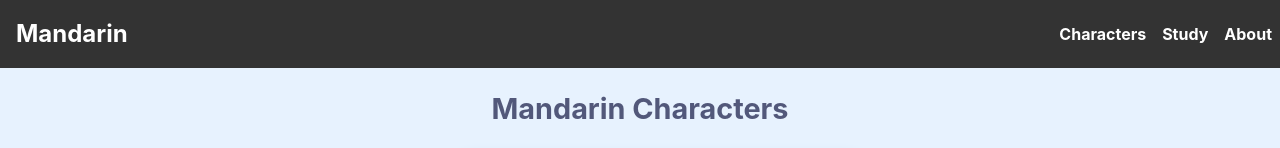
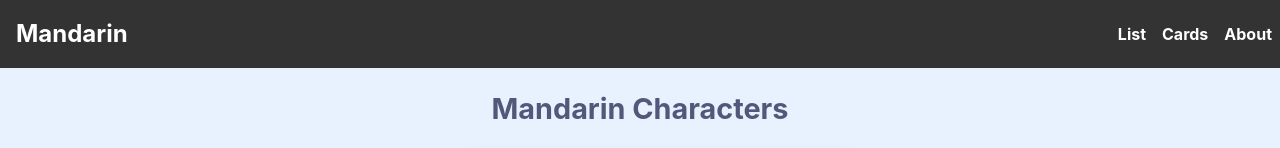
Before and after one commit to becathey/mandarin-ui-react, a React (Vite) app: page / in a window 1280 px wide. Shown: the top 148 px of the page. Built offline with nearby package versions, Linux system fonts and the light colour scheme; no server answers.

Commit message:
Update Header component links

```diff
--- a/src/components/Header/Header.css
+++ b/src/components/Header/Header.css
@@ -18,3 +18,6 @@
     font-variant: small-caps;
 }
 .nav-content .nav-link {margin: 0 0.5rem;}
+.active {
+    border-bottom: 2px solid var(--clr-accent-gold);
+}
--- a/src/components/Header/Header.jsx
+++ b/src/components/Header/Header.jsx
@@ -1,15 +1,15 @@
-import { Link } from "react-router-dom";
+import { Link, NavLink } from "react-router-dom";
 import './Header.css'
 
 const Header = () => (
     <nav className="nav">
         <div className="logo">
-            <Link to="/home" className="nav-link">Mandarin</Link>
+            <Link to="/" className="nav-link">Mandarin</Link>
         </div>
         <div className="nav-content">
-            <Link to="/characters" className="nav-link">Characters</Link>
-            <Link to="/study" className="nav-link">Study</Link>
-            <Link to="/about" className="nav-link">About</Link>
+            <NavLink to="/home" className={({isActive}) => isActive ? "nav-link active" : "nav-link"}>List</NavLink>
+            <NavLink to="/cards" className={({isActive}) => isActive ? "nav-link active" : "nav-link"}>Cards</NavLink>
+            <NavLink to="/about" className={({isActive}) => isActive ? "nav-link active" : "nav-link"}>About</NavLink>
         </div>
     </nav>
 )
```
